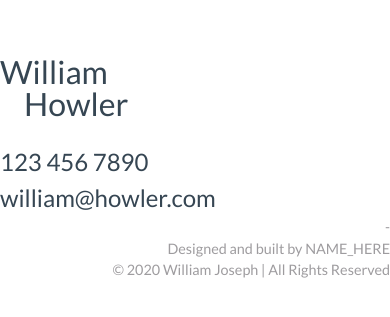
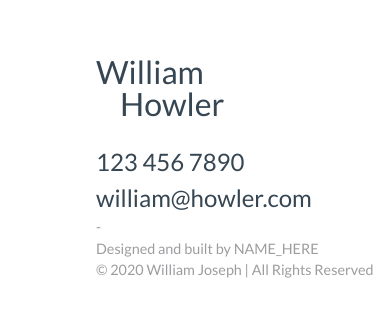
Before and after one commit to wpratt353/William-Howler, a Gatsby site: page / in a window 390 px wide. Shown: the part 1549-1866 px from the top of the page. Built offline with nearby package versions, Linux system fonts and the light colour scheme; Gatsby itself is replaced by a stand-in of ours.

Commit message:
footer mobile optimize

```diff
--- a/src/components/Footer/style.js
+++ b/src/components/Footer/style.js
@@ -27,4 +27,17 @@ export const FooterWrap = styled(Container)`
       }
     }
   }
+
+  @media (max-width: 1278px) {
+    padding-left: 4rem;
+  }
+
+  @media (max-width: 768px) {
+    padding-left: 6rem;
+    .row {
+      .align-right {
+        text-align: left;
+      }
+    }
+  }
 `
```
